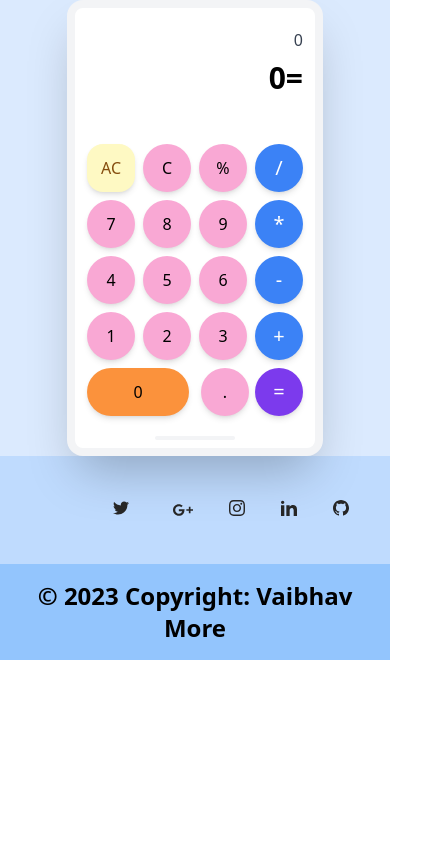
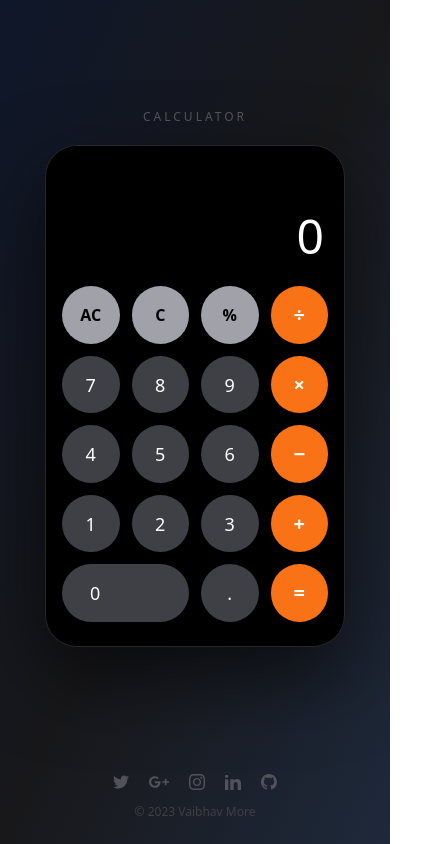
Before and after one commit to mvaibhav131/Calculator-ReactTs, a React (Create React App) app in the folder calculator/: page / in a window 390 px wide. Shown: the whole page, 426 px wide, since content can reach past the window. Built offline with nearby package versions, Linux system fonts and the light colour scheme.

Commit message:
update ui style and responsiveness

```diff
--- a/calculator/src/App.tsx
+++ b/calculator/src/App.tsx
@@ -50,110 +50,121 @@ function App() {
   };
 
   return (
-    <div>
-      <div className="bg-blue-100 w-screen h-100 m-0 flex justify-center items-center">
-        <div className="w-64 h-auto bg-white rounded-2xl shadow-2xl border-8 border-gray-100">
-          <div className="w-auto m-3 h-28 text-right space-y-2 py-2">
-            <div className="text-gray-700">{number ? number : "0"}</div>
-            <div className="text-black font-bold text-3xl">
-              {result ? result : "0"}=
+    <div className="min-h-screen bg-gradient-to-br from-slate-900 via-zinc-900 to-slate-800 flex flex-col justify-between items-center p-4 sm:p-8">
+      {/* Calculator wrapper */}
+      <div className="flex-1 flex items-center justify-center w-full">
+        <div className="w-full max-w-[300px] sm:max-w-[340px]">
+          {/* Header */}
+          <p className="text-center text-zinc-600 text-xs font-medium tracking-[0.25em] uppercase mb-5">
+            Calculator
+          </p>
+
+          {/* Calculator Body */}
+          <div className="bg-black rounded-[2rem] shadow-[0_30px_80px_rgba(0,0,0,0.6)] overflow-hidden border border-zinc-800">
+            {/* Display */}
+            <div className="px-5 pt-8 pb-5 text-right">
+              <div className="text-zinc-500 text-sm h-5 overflow-hidden text-ellipsis whitespace-nowrap">
+                {number || "\u00A0"}
+              </div>
+              <div className="text-white font-light text-5xl sm:text-6xl mt-2 overflow-hidden text-ellipsis whitespace-nowrap leading-tight">
+                {result !== "" ? result : "0"}
               </div>
             </div>
-          <div className="w-auto m-1 h-auto mb-2">
-            <div className="m-2 flex justify-between">
-              <button onClick={setAC} className="btn-yellow">
+
+            {/* Button Grid */}
+            <div className="px-4 pb-6 grid grid-cols-4 gap-3">
+              {/* Row 1 */}
+              <button onClick={setAC} className="btn-special">
                 AC
               </button>
-              <button onClick={deleteLast} className="btn-grey">
+              <button onClick={deleteLast} className="btn-special">
                 C
               </button>
-              <button onClick={() => updateNumber("%")} className="btn-grey">
+              <button onClick={() => updateNumber("%")} className="btn-special">
                 %
               </button>
-              <button onClick={() => updateNumber("/")} className="btn-orange">
-                /
+              <button
+                onClick={() => updateNumber("/")}
+                className="btn-operator"
+              >
+                ÷
               </button>
-            </div>
-            <div className="m-2 flex justify-between">
-              <button onClick={() => updateNumber("7")} className="btn-grey">
+
+              {/* Row 2 */}
+              <button onClick={() => updateNumber("7")} className="btn-number">
                 7
               </button>
-              <button onClick={() => updateNumber("8")} className="btn-grey">
+              <button onClick={() => updateNumber("8")} className="btn-number">
                 8
               </button>
-              <button onClick={() => updateNumber("9")} className="btn-grey">
+              <button onClick={() => updateNumber("9")} className="btn-number">
                 9
               </button>
-              <button onClick={() => updateNumber("*")} className="btn-orange">
-                *
+              <button
+                onClick={() => updateNumber("*")}
+                className="btn-operator"
+              >
+                ×
               </button>
-            </div>
-            <div className="m-2 flex justify-between">
-              <button onClick={() => updateNumber("4")} className="btn-grey">
+
+              {/* Row 3 */}
+              <button onClick={() => updateNumber("4")} className="btn-number">
                 4
               </button>
-              <button onClick={() => updateNumber("5")} className="btn-grey">
+              <button onClick={() => updateNumber("5")} className="btn-number">
                 5
               </button>
-              <button onClick={() => updateNumber("6")} className="btn-grey">
+              <button onClick={() => updateNumber("6")} className="btn-number">
                 6
               </button>
-              <button onClick={() => updateNumber("-")} className="btn-orange">
-                -
+              <button
+                onClick={() => updateNumber("-")}
+                className="btn-operator"
+              >
+                −
               </button>
-            </div>
-            <div className="m-2 flex justify-between">
-              <button onClick={() => updateNumber("1")} className="btn-grey">
+
+              {/* Row 4 */}
+              <button onClick={() => updateNumber("1")} className="btn-number">
                 1
               </button>
-              <button onClick={() => updateNumber("2")} className="btn-grey">
+              <button onClick={() => updateNumber("2")} className="btn-number">
                 2
               </button>
-              <button onClick={() => updateNumber("3")} className="btn-grey">
+              <button onClick={() => updateNumber("3")} className="btn-number">
                 3
               </button>
-              <button onClick={() => updateNumber("+")} className="btn-orange">
+              <button
+                onClick={() => updateNumber("+")}
+                className="btn-operator"
+              >
                 +
               </button>
-            </div>
-            <div className="m-2 flex justify-between">
+
+              {/* Row 5 */}
               <button
                 onClick={() => updateNumber("0")}
-                className="btn-grey-jumbo"
+                className="btn-number-wide col-span-2"
               >
                 0
               </button>
-              <div className="flex w-full ml-3 justify-between">
-                <button onClick={() => updateNumber(".")} className="btn-grey">
+              <button onClick={() => updateNumber(".")} className="btn-number">
                 .
               </button>
-                <button onClick={calculate} className="btn-green">
+              <button onClick={calculate} className="btn-operator">
                 =
               </button>
             </div>
           </div>
-            <div className="flex justify-center mt-5">
-              <div className="w-20 h-1 bg-gray-100 rounded-l-xl rounded-r-xl"></div>
         </div>
       </div>
-        </div>
-      </div>
-      <footer className="bg-blue-200 text-center text-white dark:bg-neutral-600">
-        <div className="container pt-11 ml-9">
-          <div className="mb-11 flex justify-center">
-            {/* <a href="#!" className="mr-7 text-neutral-800 dark:text-neutral-200">
-         <svg
-           xmlns="http://www.w3.org/2000/svg"
-           className="h-4 w-4"
-           fill="currentColor"
-           viewBox="0 0 24 24">
-           <path
-             d="M9 8h-3v4h3v12h5v-12h3.642l.358-4h-4v-1.667c0-.955.192-1.333 1.115-1.333h2.885v-5h-3.808c-3.596 0-5.192 1.583-5.192 4.615v3.385z" />
-         </svg>
-       </a> */}
+
+      {/* Footer */}
+      <footer className="mt-8 pb-2 text-center">
+        <div className="flex justify-center items-center gap-5 mb-3">
           <a
             href="https://twitter.com/mvaibhav131"
-              className="mr-11 text-neutral-800 dark:text-neutral-200"
+            className="text-zinc-600 hover:text-zinc-400 transition-colors"
           >
             <svg
               xmlns="http://www.w3.org/2000/svg"
@@ -166,7 +177,7 @@ function App() {
           </a>
           <a
             href="https://vaibhav-more-portfolio-site.netlify.app/"
-              className="mr-9 text-neutral-800 dark:text-neutral-200"
+            className="text-zinc-600 hover:text-zinc-400 transition-colors"
           >
             <svg
               xmlns="http://www.w3.org/2000/svg"
@@ -176,14 +187,14 @@ function App() {
             >
               <path
                 d="M7 11v2.4h3.97c-.16 1.029-1.2 3.02-3.97 3.02-2.39 0-4.34-1.979-4.34-4.42 0-2.44 1.95-4.42 4.34-4.42 1.36 0 2.27.58 2.79 1.08l1.9-1.83c-1.22-1.14-2.8-1.83-4.69-1.83-3.87 0-7 3.13-7 7s3.13 7 7 7c4.04 0 6.721-2.84 6.721-6.84 0-.46-.051-.81-.111-1.16h-6.61zm0 0 17 2h-3v3h-2v-3h-3v-2h3v-3h2v3h3v2z"
-                  fill-rule="evenodd"
-                  clip-rule="evenodd"
+                fillRule="evenodd"
+                clipRule="evenodd"
               />
             </svg>
           </a>
           <a
             href="https://www.instagram.com/vaibhavmore1997/"
-              className="mr-9 text-neutral-800 dark:text-neutral-200"
+            className="text-zinc-600 hover:text-zinc-400 transition-colors"
           >
             <svg
               xmlns="http://www.w3.org/2000/svg"
@@ -196,7 +207,7 @@ function App() {
           </a>
           <a
             href="https://www.linkedin.com/in/vaibhav131/"
-              className="mr-9 text-neutral-800 dark:text-neutral-200"
+            className="text-zinc-600 hover:text-zinc-400 transition-colors"
           >
             <svg
               xmlns="http://www.w3.org/2000/svg"
@@ -209,7 +220,7 @@ function App() {
           </a>
           <a
             href="https://github.com/mvaibhav131"
-              className="text-neutral-800 dark:text-neutral-200"
+            className="text-zinc-600 hover:text-zinc-400 transition-colors"
           >
             <svg
               xmlns="http://www.w3.org/2000/svg"
@@ -221,17 +232,15 @@ function App() {
             </svg>
           </a>
         </div>
-        </div>
-        <div className="bg-blue-300 p-4 text-center dark:bg-neutral-700 text-black font-bold text-2xl">
-          © 2023 Copyright:
+        <p className="text-zinc-700 text-xs mt-1">
+          © 2023{" "}
           <a
-            className="text-black font-bold text-2xl"
-            href="https://tailwind-elements.com/"
+            href="https://vaibhav-more-portfolio-site.netlify.app/"
+            className="hover:text-zinc-500 transition-colors"
           >
-            {" "}
-            Vaibhav More{" "}
+            Vaibhav More
           </a>
-        </div>
+        </p>
       </footer>
     </div>
   );
--- a/calculator/src/index.css
+++ b/calculator/src/index.css
@@ -1,20 +1,24 @@
 @tailwind base;
 @tailwind components;
 @tailwind utilities;
+
+@layer base {
+  * {
+    -webkit-tap-highlight-color: transparent;
+  }
+}
+
 @layer components {
-  .btn-yellow {
-    @apply bg-yellow-100 shadow-md rounded-2xl w-12 h-12 text-yellow-800 font-medium flex justify-center items-center;
+  .btn-special {
+    @apply bg-zinc-400 rounded-full w-full aspect-square text-black font-semibold text-base sm:text-lg flex justify-center items-center cursor-pointer hover:bg-zinc-300 active:opacity-70 transition-all duration-100 select-none;
   }
-  .btn-orange {
-    @apply bg-blue-500 shadow-md rounded-3xl w-12 h-12 text-white font-medium text-xl flex justify-center items-center;
+  .btn-operator {
+    @apply bg-orange-500 rounded-full w-full aspect-square text-white font-semibold text-xl sm:text-2xl flex justify-center items-center cursor-pointer hover:bg-orange-400 active:opacity-70 transition-all duration-100 select-none;
   }
-  .btn-grey {
-    @apply bg-pink-300 shadow-md rounded-3xl w-12 h-12 text-black font-medium flex justify-center items-center;
+  .btn-number {
+    @apply bg-zinc-700 rounded-full w-full aspect-square text-white font-medium text-lg sm:text-xl flex justify-center items-center cursor-pointer hover:bg-zinc-600 active:opacity-70 transition-all duration-100 select-none;
   }
-  .btn-green {
-    @apply bg-violet-600 shadow-md rounded-3xl w-12 h-12 text-white font-medium text-xl flex justify-center items-center;
+  .btn-number-wide {
+    @apply bg-zinc-700 rounded-full w-full h-full text-white font-medium text-lg sm:text-xl flex justify-start items-center cursor-pointer hover:bg-zinc-600 active:opacity-70 transition-all duration-100 select-none pl-7 sm:pl-8;
   }
-  .btn-grey-jumbo {
-    @apply bg-orange-400 shadow-md rounded-3xl w-full h-12 text-black font-medium flex justify-center items-center;
-  }
-};
+}
```
Also changed, not shown: 2 other files (tests, documents, lock files or other folders). Lines whose indentation alone changed are shown as unchanged.
